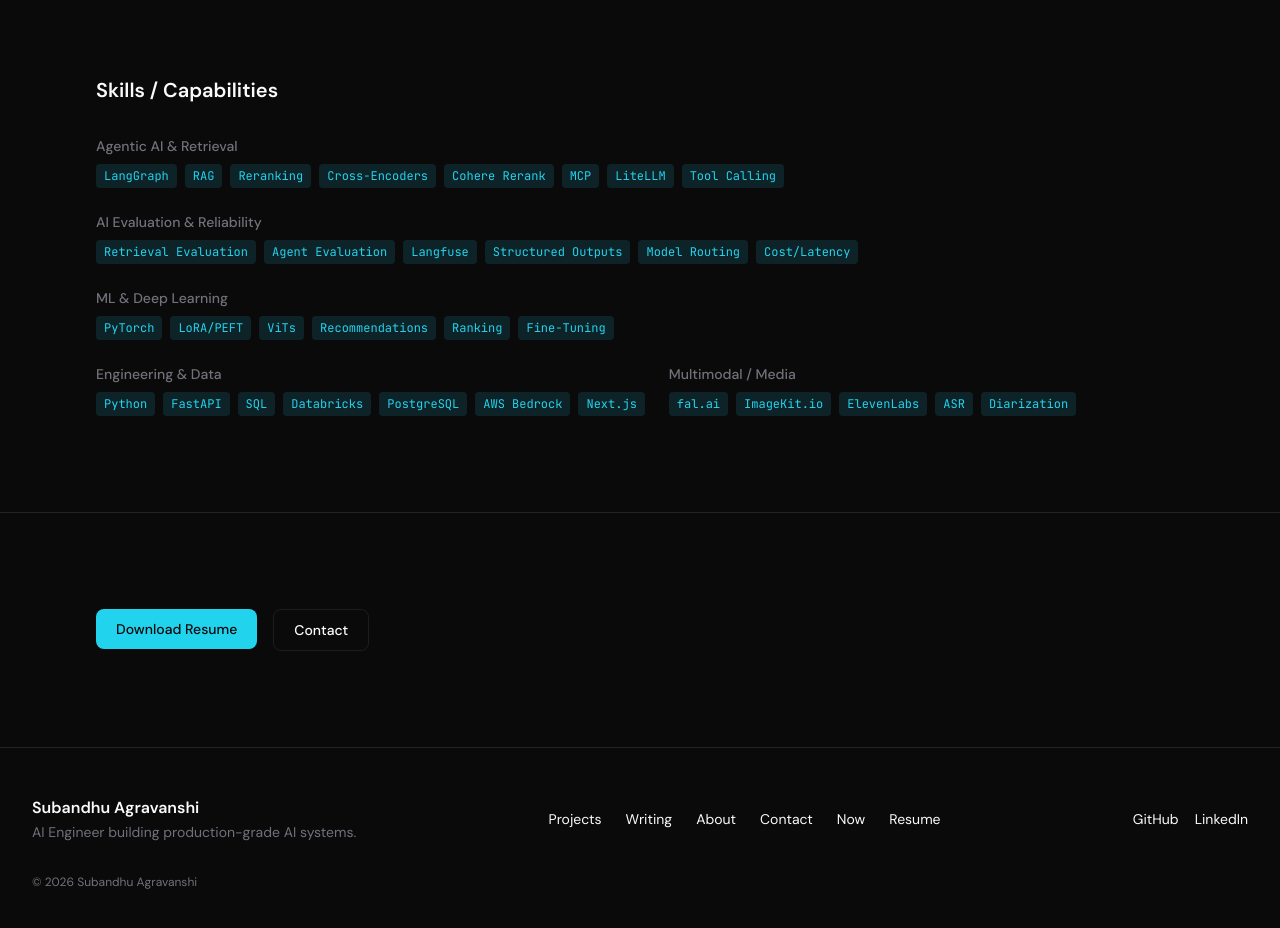
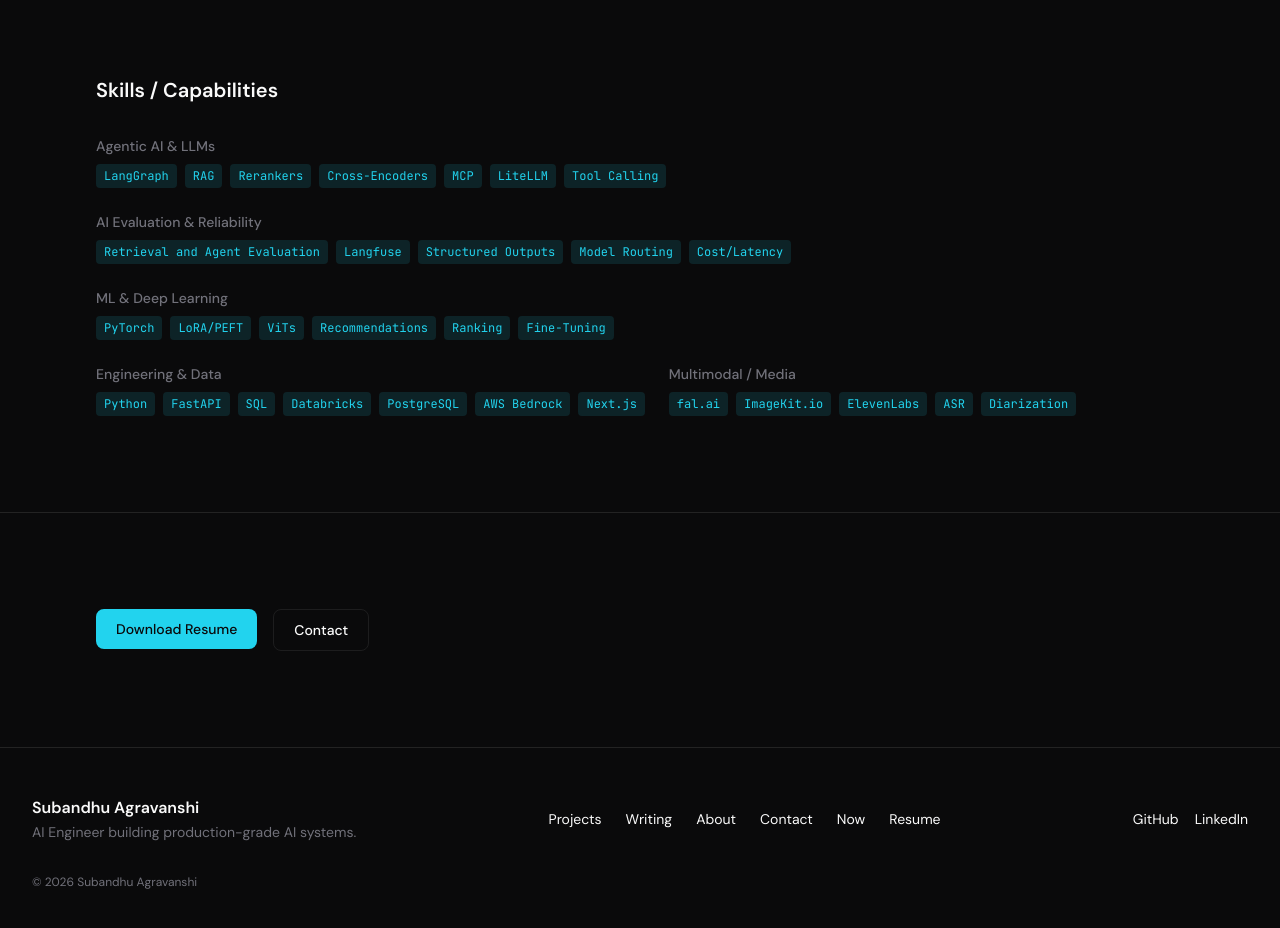
Before and after one commit to agravans/agravans.github.io, a React (Vite) app: page /experience in a window 1280 px wide. Shown: the part 2000-2928 px from the top of the page. Built offline with nearby package versions, Linux system fonts and the light colour scheme.

Commit message:
Refresh hosted resume and Experience skills to match the master one-pager.
Use Agentic AI & LLMs, rerankers, and a single retrieval/agent evaluation entry.

Co-authored-by: Cursor <cursoragent@cursor.com>

```diff
--- a/src/pages/Experience.tsx
+++ b/src/pages/Experience.tsx
@@ -65,8 +65,8 @@ const EDUCATION = [
 ];
 
 const SKILL_CLUSTERS = [
-  { label: "Agentic AI & Retrieval", items: ["LangGraph", "RAG", "Reranking", "Cross-Encoders", "Cohere Rerank", "MCP", "LiteLLM", "Tool Calling"] },
-  { label: "AI Evaluation & Reliability", items: ["Retrieval Evaluation", "Agent Evaluation", "Langfuse", "Structured Outputs", "Model Routing", "Cost/Latency"] },
+  { label: "Agentic AI & LLMs", items: ["LangGraph", "RAG", "Rerankers", "Cross-Encoders", "MCP", "LiteLLM", "Tool Calling"] },
+  { label: "AI Evaluation & Reliability", items: ["Retrieval and Agent Evaluation", "Langfuse", "Structured Outputs", "Model Routing", "Cost/Latency"] },
   { label: "ML & Deep Learning", items: ["PyTorch", "LoRA/PEFT", "ViTs", "Recommendations", "Ranking", "Fine-Tuning"] },
   { label: "Engineering & Data", items: ["Python", "FastAPI", "SQL", "Databricks", "PostgreSQL", "AWS Bedrock", "Next.js"] },
   { label: "Multimodal / Media", items: ["fal.ai", "ImageKit.io", "ElevenLabs", "ASR", "Diarization"] },
```
Also changed, not shown: 1 other file (tests, documents, lock files or other folders).
